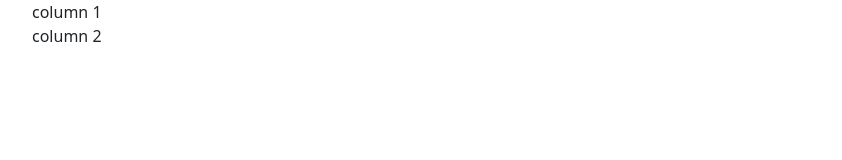
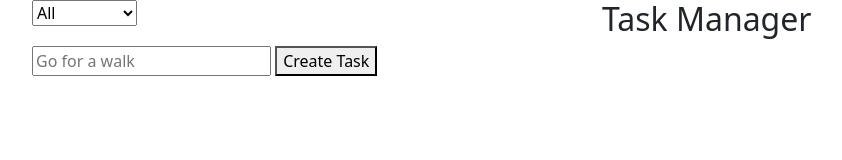
Before and after one commit to Nobert-Muma/TaskManager, a plain HTML site: page index.html in a window 1280 px wide. Shown: the whole page, without its empty margins (50-892 px from the left). Drawn offline with nearby package versions, Linux system fonts and the light colour scheme.

Commit message:
created placeholder html which displays as the js loads

```diff
--- a/index.html
+++ b/index.html
@@ -4,20 +4,34 @@
     <meta charset="UTF-8">
     <meta name="viewport" content="width=device-width, initial-scale=1.0">
     <link href="https://cdn.jsdelivr.net/npm/bootstrap@5.3.3/dist/css/bootstrap.min.css" rel="stylesheet" integrity="sha384-QWTKZyjpPEjISv5WaRU9OFeRpok6YctnYmDr5pNlyT2bRjXh0JMhjY6hW+ALEwIH" crossorigin="anonymous">
-    <title>Document</title>
+    <title>Task Manager</title>
+    <link rel="stylesheet" href="./css/style.css/">
 </head>
 <body>
     <div class="container">
-        <div class="row">
-            <div class="col-6">column 1</div>
+        <div class="row" id="app">
+            <div class="col-6" id="filter">
+                <select name="tasks" id="status-filter">
+                    <option value="all">All</option>
+                    <option value="active">Active</option>
+                    <option value="completed">Completed</option>
+                </select>
+            </div>
+            <div class="col-6">
+                <h2>Task Manager</h2>
+            </div>
         </div>
         <div class="row">
-            <div class="col-6">column 2</div>
+            <div class="col-6" id="task-form">
+                <input type="text" id="task-input" placeholder="Go for a walk"/>
+                <button id="add-task">Create Task</button>
+            </div>
         </div>
         <div class="row">
-
+            <ul id="task-list"></ul>
         </div>
     </div>
+    <script src="./js/script.js"></script>
     <script src="https://cdn.jsdelivr.net/npm/bootstrap@5.3.3/dist/js/bootstrap.bundle.min.js" integrity="sha384-YvpcrYf0tY3lHB60NNkmXc5s9fDVZLESaAA55NDzOxhy9GkcIdslK1eN7N6jIeHz" crossorigin="anonymous"></script>
 </body>
 </html>
```
